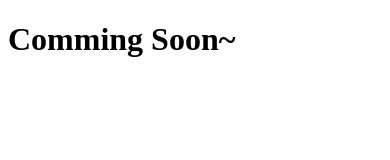
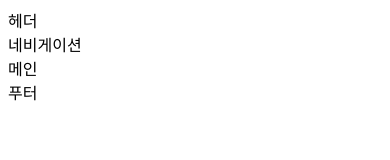
Before and after one commit to Dangjihye/FUS13, a plain HTML site: page index.html in a window 390 px wide. Drawn offline with Linux system fonts and the light colour scheme.

Commit message:
모바일 본문 내용 완성

```diff
--- a/index.html
+++ b/index.html
@@ -6,6 +6,9 @@
   <title>모바일 웹 - 당지혜</title>
 </head>
 <body>
- <h1>Comming Soon~</h1>
+  <Header class="appHeader">헤더</Header>
+  <nav class="appNavigation">네비게이션</nav>
+  <main class="appMain">메인</main>
+  <footer class="appFooter">푸터</footer>
 </body>
 </html>
```
